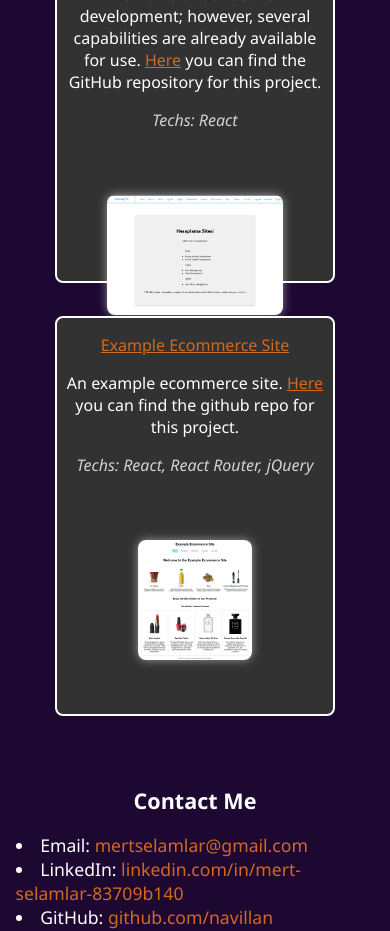
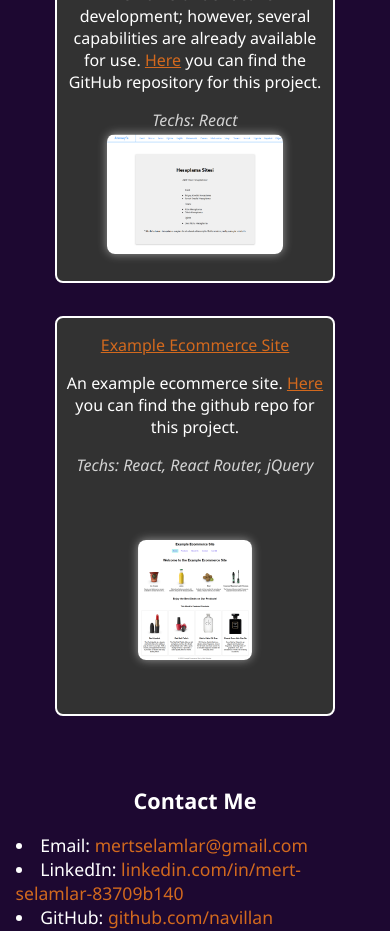
Before and after one commit to navillan/myPortfolio, a JavaScript app: page / in a window 390 px wide. Shown: the part 3360-4291 px from the top of the page. Built offline with nearby package versions, Linux system fonts and the light colour scheme.

Commit message:
Project v0.8

```diff
--- a/src/index.css
+++ b/src/index.css
@@ -156,10 +156,6 @@ body {
   margin-top: 4rem;
 }
 
-.hesap-sitesi-img {
-  margin-top: 4rem;
-}
-
 .example-ecommerce-img {
   margin-top: 4rem;
 }
@@ -216,6 +212,9 @@ body {
   .restoran-rezervasyon-img {
     margin-top: 2rem;
   }
+  .work-item:hover .hesap-sitesi-img {
+    margin-top: 2.3rem;
+  }
   .work-item:hover {
     width: 540px;
     height: 420px;
@@ -271,6 +270,9 @@ body {
   .restoran-rezervasyon-img {
     margin-top: 0.2rem;
   }
+  .hesap-sitesi-img {
+    margin-top: 0.2rem;
+  }
   .work-item:hover {
     width: 440px;
     border-width: 1px;
@@ -285,7 +287,7 @@ body {
   .work-item:hover .test-your-luck-img {
     margin-top: 2.4rem;
   }
-  .work-item:hover .restoran-rezervasyon-img {
+  .work-item:hover .restoran-rezervasyon-img, .work-item:hover .hesap-sitesi-img {
     margin-top: 1.8rem;
     transform: scale(1.2);
   }
@@ -312,10 +314,12 @@ body {
   .work-item .restoran-rezervasyon-img {
     margin-top: 0.4rem;
   }
+  .work-item .hesap-sitesi-img {
+    margin-top: 0.2rem;
+  }
   .work-item:hover .work-item-text {
     margin-top: 0.6rem;
   }
-  .work-item:hover .hesap-sitesi-img,
   .work-item:hover .example-ecommerce-img {
     margin-top: 4rem;
   }
@@ -373,7 +377,7 @@ body {
     margin-top: 0.6rem;
     transform: scale(1.1);
   }
-  .work-item:hover .kelime-bulmaca-img, .work-item:hover .example-ecommerce-img , .work-item:hover .hesap-sitesi-img {
+  .work-item:hover .kelime-bulmaca-img, .work-item:hover .example-ecommerce-img {
     margin-top: 5rem;
   }
   .main-contact {
```
